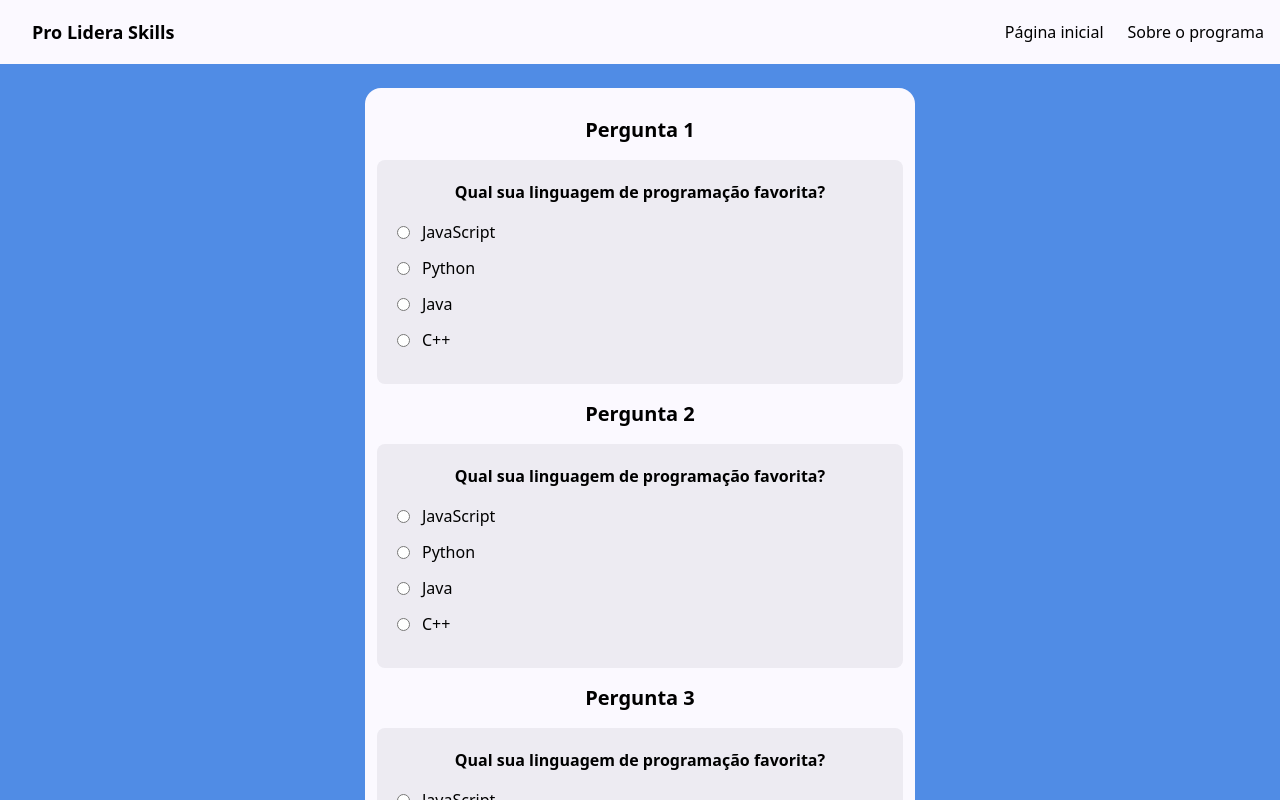
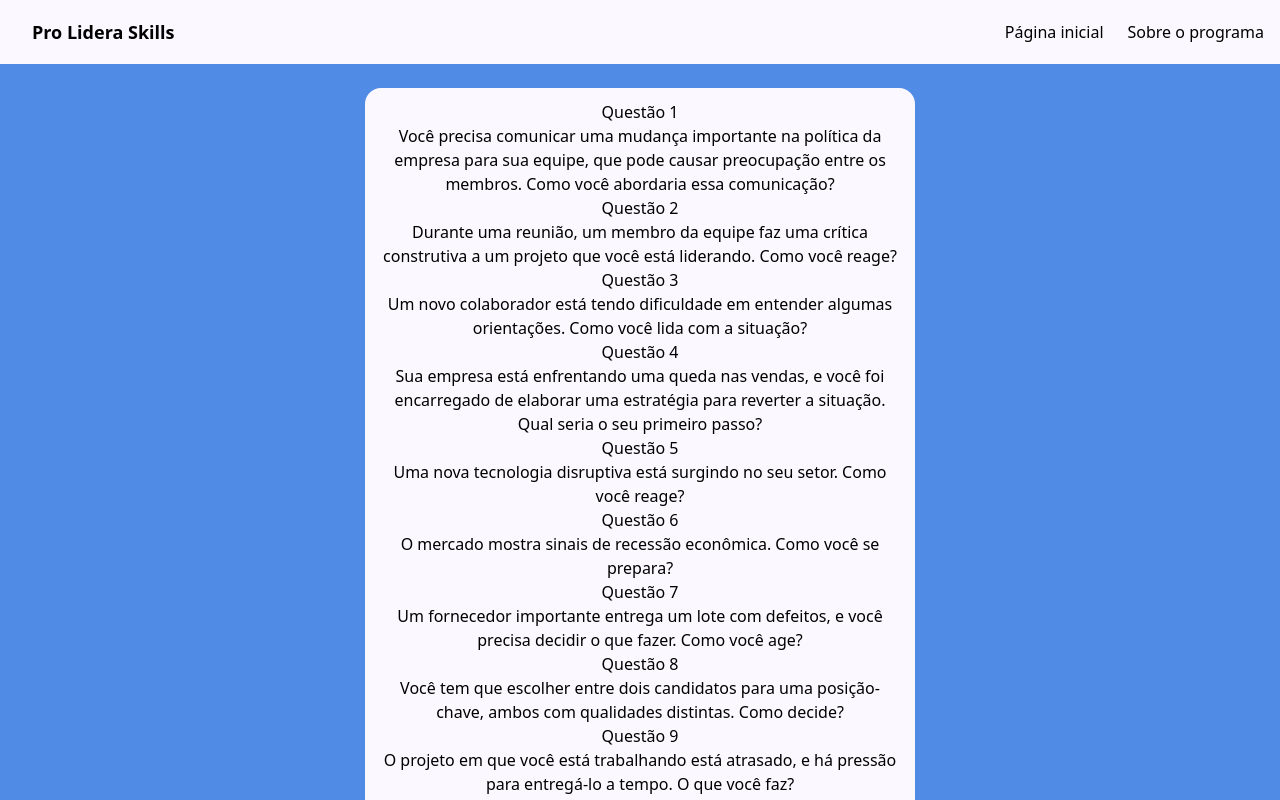
Before and after one commit to softexrecifepe/PI-PRO-LIDERA-TURMA-09-EQUIPE-02, a Next.js app: page /quests1-2 in a window 1280 px wide. Shown: the top 800 px of the page. Built offline with nearby package versions, Linux system fonts and the light colour scheme.

Commit message:
feat: updated data.json and forms to get the json questions

```diff
--- a/data.json
+++ b/data.json
@@ -1,6 +1,4 @@
-{
-    "questoes": [
-        {
+[    {
             "id": 1,
             "pergunta" : " Você precisa comunicar uma mudança importante na política da empresa para sua equipe, que pode causar preocupação entre os membros. Como você abordaria essa comunicação?",
             "alternativas": [
@@ -181,4 +179,3 @@
             ]
         }
     ]
-}
--- a/src/app/components/forms.tsx
+++ b/src/app/components/forms.tsx
@@ -1,27 +1,41 @@
 import React from "react";
 import { MultipleChoiceQuestion } from "./MultipleChoiceQuestion";
+import Data from "../../../data.json"
 
 export function Forms() {
-    const questionData = {
-      question: 'Qual sua linguagem de programação favorita?',
-      options: [
-        { id: 1, label: 'JavaScript' },
-        { id: 2, label: 'Python' },
-        { id: 3, label: 'Java' },
-        { id: 4, label: 'C++' },
-      ],
-    };
+  return(
+    <div  className="bg-box w-[550px] mt-6 mx-auto p-3 text-center rounded-2xl">
+    {
+      Data.map(post => (
+        <div>
+        <p>Questão {post.id}</p>
+        <h2>{post.pergunta}</h2>
+        </div>
+      ))
+  }
+  </div>
+  )
+
+    // const questionData = {
+    //   question: 'Qual sua linguagem de programação favorita?',
+    //   options: [
+    //     { id: 1, label: 'JavaScript' },
+    //     { id: 2, label: 'Python' },
+    //     { id: 3, label: 'Java' },
+    //     { id: 4, label: 'C++' },
+    //   ],
+    // };
 
 
-    const formInstances = Array.from({ length: 18 }, (_, index) => (
-      <div key={index}>
-        <form className="mx-auto">
-          <h1 className="my-4 font-bold text-xl">{`Pergunta ${index + 1}`}</h1>
-          <MultipleChoiceQuestion question={questionData.question} options={questionData.options} />
-        </form>
-      </div>
+    // const formInstances = Array.from({ length: 18 }, (_, index) => (
+    //   <div key={index}>
+    //     <form className="mx-auto">
+    //       <h1 className="my-4 font-bold text-xl">{`Pergunta ${index + 1}`}</h1>
+    //       <MultipleChoiceQuestion question={questionData.question} options={questionData.options} />
+    //     </form>
+    //   </div>
 
-    ));
+    // ));
 
-    return <div className="bg-box w-[550px] mt-6 mx-auto p-3 text-center rounded-2xl">{formInstances}</div>;
+    // return <div className="bg-box w-[550px] mt-6 mx-auto p-3 text-center rounded-2xl"></div>;
   }
```
